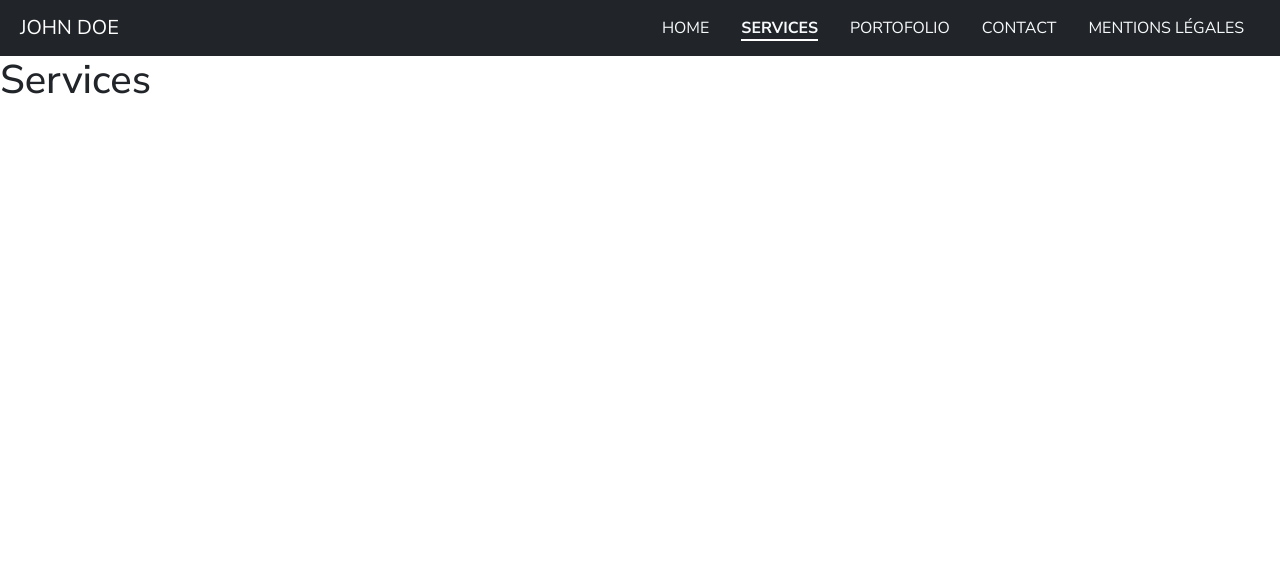
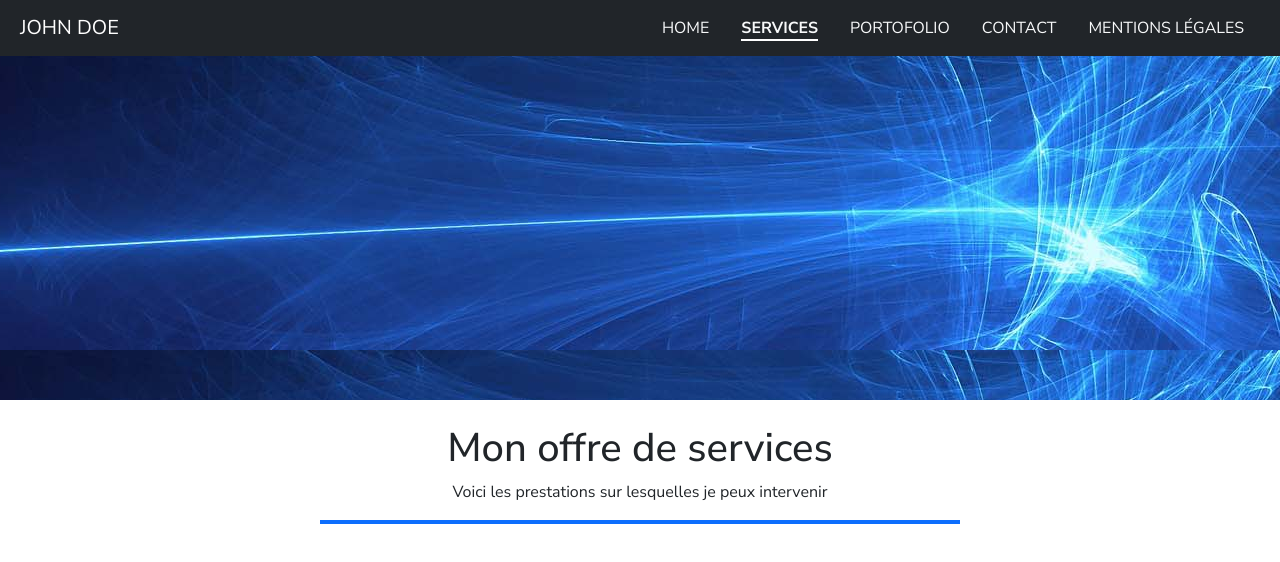
Before and after one commit to xfoule-971/johndoeapp, a React (Create React App) app: page /services in a window 1280 px wide. Shown: the top 562 px of the page. Built offline with nearby package versions, Linux system fonts and the light colour scheme.

Commit message:
add banniere et titre

```diff
--- a/src/components/Navigation.js
+++ b/src/components/Navigation.js
@@ -2,7 +2,7 @@ import { NavLink } from "react-router-dom";
 
 const Navigation = () =>{
     return(
-        <nav className="navbar navbar-expand-lg navbar-dark bg-dark px-2">
+        <nav className="navbar navbar-expand-lg navbar-dark bg-dark px-2 fixed-top">
             <div class="container-fluid">
                 <NavLink to="/" className="navbar-brand text-uppercase">John doe</NavLink>
 
--- a/src/index.scss
+++ b/src/index.scss
@@ -27,3 +27,9 @@ p, span{
     font-size: 2.5em;
   }
 }
+
+.banner{
+  background-image: url("./assets/images/banner.jpg");
+  background-position: center;
+  height: 50vh;
+}
--- a/src/pages/Services.jsx
+++ b/src/pages/Services.jsx
@@ -1,7 +1,18 @@
 const Services = () =>{
     return(
         <div>
-            <h1>Services</h1>
+            <header>
+                <div className="banner"></div>
+
+                <div className="container text-center mt-4 w-50 border-bottom border-primary border-4 fw-semibold">
+                    <h1 className="fs-1">Mon offre de services</h1>
+                    <p>Voici les prestations sur lesquelles je peux intervenir</p>
+                </div>
+            </header>
+
+
+
+
         </div>
     )
 
```
